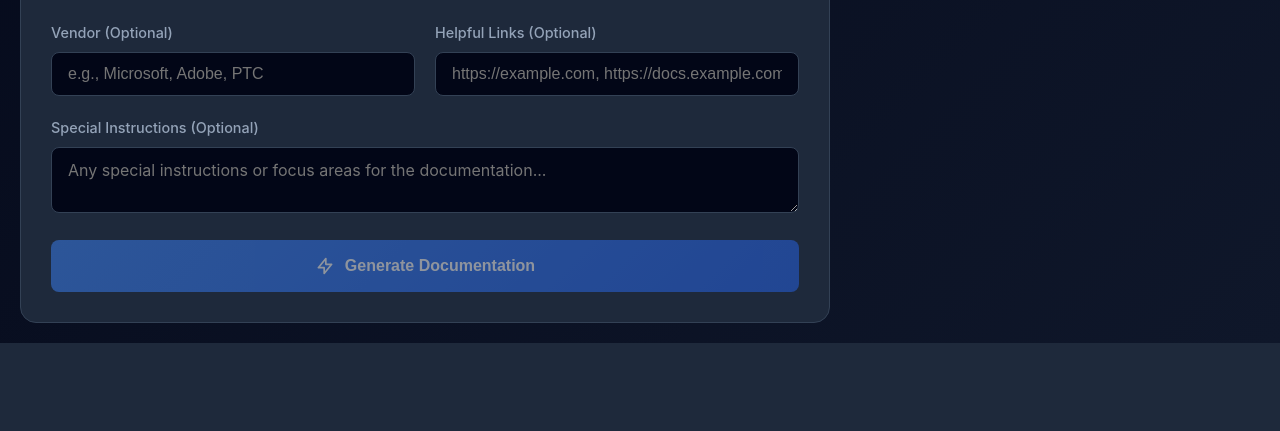
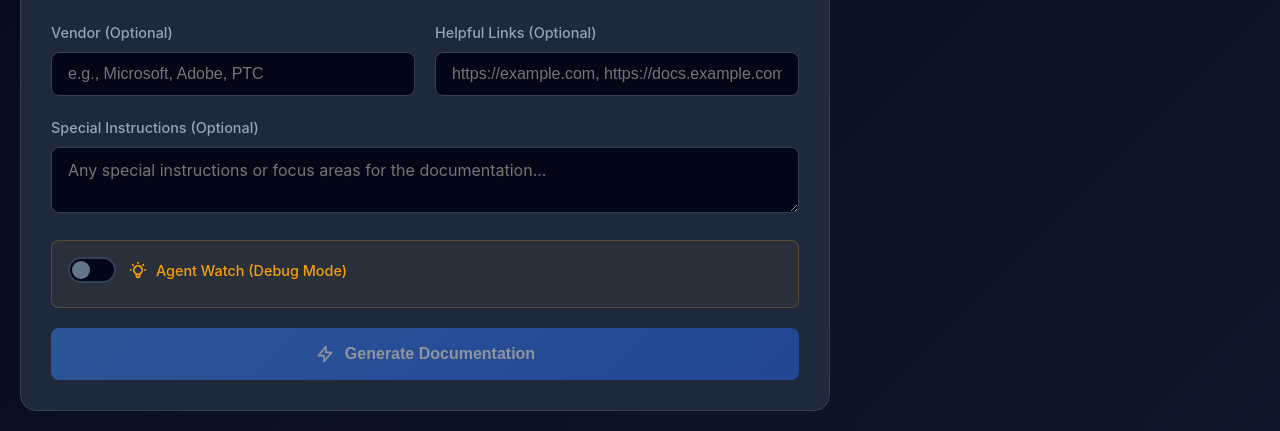
Before and after one commit to jsherman999/main_repo, a Node server app: page / in a window 1280 px wide. Shown: the part 907-1338 px from the top of the page. Before the commit the page ends 1250 px from the top, so only its background shows below. Run offline with Node 20, Linux system fonts and the light colour scheme; data that the repository does not hold is empty.

Commit message:
Add Agent Watch debug panel for real-time multi-agent monitoring
Implemented a comprehensive debug panel that provides live visibility into
the multi-agent documentation generation process. This feature is essential
for development, debugging, and understanding the system's behavior.

Frontend changes:
- Added Agent Watch toggle switch in the upload form
- Created collapsible debug panel with auto-scrolling log
- Implemented SSE (Server-Sent Events) client for real-time updates
- Added color-coded debug entries (blue=start, green=complete, red=error, yellow=info)
- Styled with monospace font and meta information display
- Added fade-in animations for new log entries

Backend changes:
- Added SSE endpoint at /api/debug/:jobId for streaming agent events
- Implemented debug event emission throughout the processing pipeline
- Modified server to track debug clients and emit events at key stages
- Updated orchestrator to accept debug callbacks and emit detailed agent info
- Added comprehensive event tracking for all 5 agents (Orchestrator, Analyst, Content, Builder, Validator)
- Included metadata such as token usage, processing time, element counts, etc.

Technical implementation:
- Uses EventSource API for SSE connection from browser
- Generates unique jobId for each processing session
- Graceful connection handling with automatic cleanup
- Non-blocking event emission (only sends if client is connected)
- Debug events include agent name, message, type, and structured metadata

This feature enables developers to:
- Monitor agent execution in real-time
- See token usage per agent
- Track processing stages and timing
- Debug issues with detailed event logs
- Understand the multi-agent workflow visually

```diff
--- a/public/css/styles.css
+++ b/public/css/styles.css
@@ -669,6 +669,232 @@ textarea {
     text-decoration: underline;
 }
 
+/* Agent Watch Toggle */
+.agent-watch-toggle {
+    display: flex;
+    align-items: center;
+    gap: 12px;
+    padding: 16px;
+    background: rgba(251, 191, 36, 0.05);
+    border: 1px solid rgba(251, 191, 36, 0.2);
+    border-radius: 8px;
+    margin: 20px 0;
+}
+
+.toggle-label {
+    display: flex;
+    align-items: center;
+    gap: 8px;
+    color: var(--warning);
+    font-weight: 500;
+    cursor: pointer;
+    user-select: none;
+}
+
+.toggle-label svg {
+    width: 20px;
+    height: 20px;
+}
+
+.toggle-switch {
+    position: relative;
+    display: inline-block;
+    width: 48px;
+    height: 26px;
+}
+
+.toggle-switch input {
+    opacity: 0;
+    width: 0;
+    height: 0;
+}
+
+.toggle-slider {
+    position: absolute;
+    cursor: pointer;
+    top: 0;
+    left: 0;
+    right: 0;
+    bottom: 0;
+    background: var(--bg-darker);
+    border: 2px solid var(--border);
+    transition: 0.3s;
+    border-radius: 26px;
+}
+
+.toggle-slider:before {
+    position: absolute;
+    content: "";
+    height: 18px;
+    width: 18px;
+    left: 2px;
+    bottom: 2px;
+    background: var(--text-muted);
+    transition: 0.3s;
+    border-radius: 50%;
+}
+
+.toggle-switch input:checked + .toggle-slider {
+    background: var(--warning);
+    border-color: var(--warning);
+}
+
+.toggle-switch input:checked + .toggle-slider:before {
+    transform: translateX(22px);
+    background: white;
+}
+
+/* Agent Watch Panel */
+.agent-watch-panel {
+    margin-top: 30px;
+    background: var(--bg-darker);
+    border: 2px solid var(--warning);
+    border-radius: 12px;
+    overflow: hidden;
+}
+
+.panel-header {
+    display: flex;
+    justify-content: space-between;
+    align-items: center;
+    padding: 16px 20px;
+    background: rgba(251, 191, 36, 0.1);
+    border-bottom: 1px solid rgba(251, 191, 36, 0.3);
+}
+
+.panel-header h3 {
+    display: flex;
+    align-items: center;
+    gap: 10px;
+    font-size: 1.1rem;
+    color: var(--warning);
+    margin: 0;
+}
+
+.panel-header h3 svg {
+    width: 22px;
+    height: 22px;
+}
+
+.debug-log {
+    max-height: 400px;
+    overflow-y: auto;
+    padding: 20px;
+    font-family: 'Courier New', monospace;
+    font-size: 0.85rem;
+    line-height: 1.6;
+}
+
+.debug-empty {
+    text-align: center;
+    padding: 40px 20px;
+    color: var(--text-muted);
+}
+
+.debug-empty p {
+    font-size: 1rem;
+    margin-bottom: 8px;
+    color: var(--text-secondary);
+}
+
+.debug-empty span {
+    font-size: 0.9rem;
+}
+
+.debug-entry {
+    margin-bottom: 12px;
+    padding: 12px;
+    background: var(--bg-card);
+    border-left: 3px solid var(--primary);
+    border-radius: 4px;
+    animation: fadeIn 0.3s ease;
+}
+
+@keyframes fadeIn {
+    from { opacity: 0; transform: translateY(-10px); }
+    to { opacity: 1; transform: translateY(0); }
+}
+
+.debug-entry.agent-start {
+    border-left-color: var(--primary);
+}
+
+.debug-entry.agent-complete {
+    border-left-color: var(--success);
+}
+
+.debug-entry.agent-error {
+    border-left-color: var(--danger);
+}
+
+.debug-entry.agent-info {
+    border-left-color: var(--warning);
+}
+
+.debug-timestamp {
+    color: var(--text-muted);
+    font-size: 0.75rem;
+    margin-bottom: 4px;
+}
+
+.debug-agent {
+    color: var(--primary);
+    font-weight: 600;
+    margin-bottom: 4px;
+}
+
+.debug-message {
+    color: var(--text-secondary);
+    white-space: pre-wrap;
+    word-break: break-word;
+}
+
+.debug-meta {
+    margin-top: 8px;
+    padding: 8px;
+    background: var(--bg-darker);
+    border-radius: 4px;
+    font-size: 0.8rem;
+}
+
+.debug-meta-item {
+    display: flex;
+    gap: 8px;
+    margin-bottom: 4px;
+}
+
+.debug-meta-item:last-child {
+    margin-bottom: 0;
+}
+
+.debug-meta-label {
+    color: var(--text-muted);
+    min-width: 80px;
+}
+
+.debug-meta-value {
+    color: var(--text-primary);
+}
+
+/* Debug Log Scrollbar */
+.debug-log::-webkit-scrollbar {
+    width: 8px;
+}
+
+.debug-log::-webkit-scrollbar-track {
+    background: var(--bg-card);
+    border-radius: 4px;
+}
+
+.debug-log::-webkit-scrollbar-thumb {
+    background: var(--warning);
+    border-radius: 4px;
+}
+
+.debug-log::-webkit-scrollbar-thumb:hover {
+    background: var(--primary);
+}
+
 /* Utility Classes */
 .hidden {
     display: none !important;
--- a/public/index.html
+++ b/public/index.html
@@ -89,6 +89,20 @@
                         </div>
                     </div>
 
+                    <!-- Agent Watch Toggle -->
+                    <div class="agent-watch-toggle">
+                        <label class="toggle-switch">
+                            <input type="checkbox" id="agent-watch-toggle">
+                            <span class="toggle-slider"></span>
+                        </label>
+                        <label for="agent-watch-toggle" class="toggle-label">
+                            <svg xmlns="http://www.w3.org/2000/svg" fill="none" viewBox="0 0 24 24" stroke="currentColor">
+                                <path stroke-linecap="round" stroke-linejoin="round" stroke-width="2" d="M9.663 17h4.673M12 3v1m6.364 1.636l-.707.707M21 12h-1M4 12H3m3.343-5.657l-.707-.707m2.828 9.9a5 5 0 117.072 0l-.548.547A3.374 3.374 0 0014 18.469V19a2 2 0 11-4 0v-.531c0-.895-.356-1.754-.988-2.386l-.548-.547z" />
+                            </svg>
+                            Agent Watch (Debug Mode)
+                        </label>
+                    </div>
+
                     <!-- Submit Button -->
                     <button type="submit" id="submit-btn" class="btn-primary" disabled>
                         <svg class="btn-icon-left" xmlns="http://www.w3.org/2000/svg" fill="none" viewBox="0 0 24 24" stroke="currentColor">
@@ -142,6 +156,29 @@
                         <button id="create-another" class="btn-secondary">Create Another</button>
                     </div>
                 </div>
+
+                <!-- Agent Watch Debug Panel -->
+                <div id="agent-watch-panel" class="agent-watch-panel hidden">
+                    <div class="panel-header">
+                        <h3>
+                            <svg xmlns="http://www.w3.org/2000/svg" fill="none" viewBox="0 0 24 24" stroke="currentColor">
+                                <path stroke-linecap="round" stroke-linejoin="round" stroke-width="2" d="M9.663 17h4.673M12 3v1m6.364 1.636l-.707.707M21 12h-1M4 12H3m3.343-5.657l-.707-.707m2.828 9.9a5 5 0 117.072 0l-.548.547A3.374 3.374 0 0014 18.469V19a2 2 0 11-4 0v-.531c0-.895-.356-1.754-.988-2.386l-.548-.547z" />
+                            </svg>
+                            Agent Watch - Live Debug Feed
+                        </h3>
+                        <button id="clear-debug" class="btn-icon" title="Clear log">
+                            <svg xmlns="http://www.w3.org/2000/svg" fill="none" viewBox="0 0 24 24" stroke="currentColor">
+                                <path stroke-linecap="round" stroke-linejoin="round" stroke-width="2" d="M19 7l-.867 12.142A2 2 0 0116.138 21H7.862a2 2 0 01-1.995-1.858L5 7m5 4v6m4-6v6m1-10V4a1 1 0 00-1-1h-4a1 1 0 00-1 1v3M4 7h16" />
+                            </svg>
+                        </button>
+                    </div>
+                    <div id="debug-log" class="debug-log">
+                        <div class="debug-empty">
+                            <p>Waiting for agent activity...</p>
+                            <span>Agent Watch is enabled. Start processing a screenshot to see live agent communication.</span>
+                        </div>
+                    </div>
+                </div>
             </section>
 
             <!-- History Section -->
--- a/server.js
+++ b/server.js
@@ -20,6 +20,9 @@ const PORT = process.env.PORT || 3000;
 // Artifact server management
 const activeServers = new Map(); // Map<entryId, { server, port, url }>
 let nextPort = 9000;
+
+// Debug clients management (for Agent Watch)
+const debugClients = new Map(); // Map<jobId, response object>
 
 // Configure multer for file uploads
 const storage = multer.diskStorage({
@@ -78,6 +81,16 @@ async function addToHistory(entry) {
   history.unshift(entry); // Add to beginning
   await saveHistory(history);
   return history;
+}
+
+// Debug Event Helpers
+
+function emitDebugEvent(jobId, type, agent, message, meta = null) {
+  const client = debugClients.get(jobId);
+  if (client) {
+    const eventData = JSON.stringify({ type, agent, message, meta });
+    client.write(`data: ${eventData}\n\n`);
+  }
 }
 
 // Artifact Server Helpers
@@ -246,7 +259,7 @@ app.post('/api/process', upload.single('screenshot'), async (req, res) => {
       return res.status(400).json({ success: false, error: 'No file uploaded' });
     }
 
-    const { appName, description, vendor, links, notes } = req.body;
+    const { appName, description, vendor, links, notes, jobId } = req.body;
 
     if (!appName) {
       // Clean up uploaded file
@@ -254,8 +267,22 @@ app.post('/api/process', upload.single('screenshot'), async (req, res) => {
       return res.status(400).json({ success: false, error: 'App name is required' });
     }
 
+    // Emit initial debug event
+    if (jobId) {
+      emitDebugEvent(jobId, 'start', 'Server', 'Starting documentation generation', {
+        appName,
+        filename: req.file.originalname,
+        size: `${(req.file.size / 1024).toFixed(2)} KB`
+      });
+    }
+
     // Process the screenshot
     const documenter = new ScreenshotDocumenter();
+
+    if (jobId) {
+      emitDebugEvent(jobId, 'info', 'Server', 'Initializing multi-agent system');
+    }
+
     await documenter.initialize();
 
     const context = {
@@ -269,9 +296,25 @@ app.post('/api/process', upload.single('screenshot'), async (req, res) => {
     console.log(`\n📸 Processing: ${req.file.originalname}`);
     console.log(`📝 App: ${context.appName}`);
 
-    const result = await documenter.processScreenshot(req.file.path, context);
+    if (jobId) {
+      emitDebugEvent(jobId, 'info', 'Orchestrator', 'Starting workflow planning', {
+        appName: context.appName
+      });
+    }
+
+    const result = await documenter.processScreenshot(req.file.path, context, jobId ? (type, agent, message, meta) => {
+      emitDebugEvent(jobId, type, agent, message, meta);
+    } : null);
 
     if (result.success) {
+      if (jobId) {
+        emitDebugEvent(jobId, 'complete', 'Server', 'Documentation generated successfully', {
+          processingTime: `${(result.metadata.processing_time / 1000).toFixed(1)}s`,
+          validationScore: `${result.validation.overall_score}/100`,
+          estimatedCost: `$${result.costEstimate.toFixed(4)}`
+        });
+      }
+
       // Add to history
       const historyEntry = {
         id: Date.now().toString(),
@@ -298,6 +341,12 @@ app.post('/api/process', upload.single('screenshot'), async (req, res) => {
         entry: historyEntry
       });
     } else {
+      if (jobId) {
+        emitDebugEvent(jobId, 'error', 'Server', 'Documentation generation failed', {
+          error: result.error || 'Unknown error'
+        });
+      }
+
       // Clean up uploaded file
       await fs.unlink(req.file.path);
 
@@ -309,6 +358,13 @@ app.post('/api/process', upload.single('screenshot'), async (req, res) => {
     }
   } catch (error) {
     console.error('Error processing screenshot:', error);
+
+    const { jobId } = req.body;
+    if (jobId) {
+      emitDebugEvent(jobId, 'error', 'Server', 'Unexpected error during processing', {
+        error: error.message
+      });
+    }
 
     // Clean up uploaded file if it exists
     if (req.file) {
@@ -436,6 +492,36 @@ app.get('/api/servers', (req, res) => {
   res.json({ success: true, servers });
 });
 
+// SSE endpoint for agent debug feed
+app.get('/api/debug/:jobId', (req, res) => {
+  const jobId = req.params.jobId;
+
+  // Set SSE headers
+  res.setHeader('Content-Type', 'text/event-stream');
+  res.setHeader('Cache-Control', 'no-cache');
+  res.setHeader('Connection', 'keep-alive');
+  res.setHeader('X-Accel-Buffering', 'no'); // Disable nginx buffering
+
+  // Store the response object for this job
+  debugClients.set(jobId, res);
+
+  console.log(`🔍 Agent Watch connected for job ${jobId}`);
+
+  // Send initial connection message
+  res.write(`data: ${JSON.stringify({
+    type: 'start',
+    agent: 'System',
+    message: 'Agent Watch connected',
+    meta: { jobId }
+  })}\n\n`);
+
+  // Remove client on disconnect
+  req.on('close', () => {
+    debugClients.delete(jobId);
+    console.log(`🔍 Agent Watch disconnected for job ${jobId}`);
+  });
+});
+
 // Health check
 app.get('/api/health', (req, res) => {
   res.json({
--- a/src/main.js
+++ b/src/main.js
@@ -26,7 +26,7 @@ class ScreenshotDocumenter {
     console.log('✅ Initialization complete');
   }
 
-  async processScreenshot(screenshotPath, context) {
+  async processScreenshot(screenshotPath, context, debugCallback = null) {
     console.log(`\n📸 Processing screenshot: ${screenshotPath}`);
     console.log(`📝 Application: ${context.appName}`);
 
@@ -44,7 +44,8 @@ class ScreenshotDocumenter {
     console.log('\n🎯 Starting multi-agent documentation generation...\n');
     const result = await this.orchestrator.generateDocumentation(
       screenshot,
-      context
+      context,
+      debugCallback
     );
 
     if (!result.success) {
```
Also changed, not shown: src/agents/orchestrator.js (+89 -1 lines), public/js/app.js, 1 other file.
